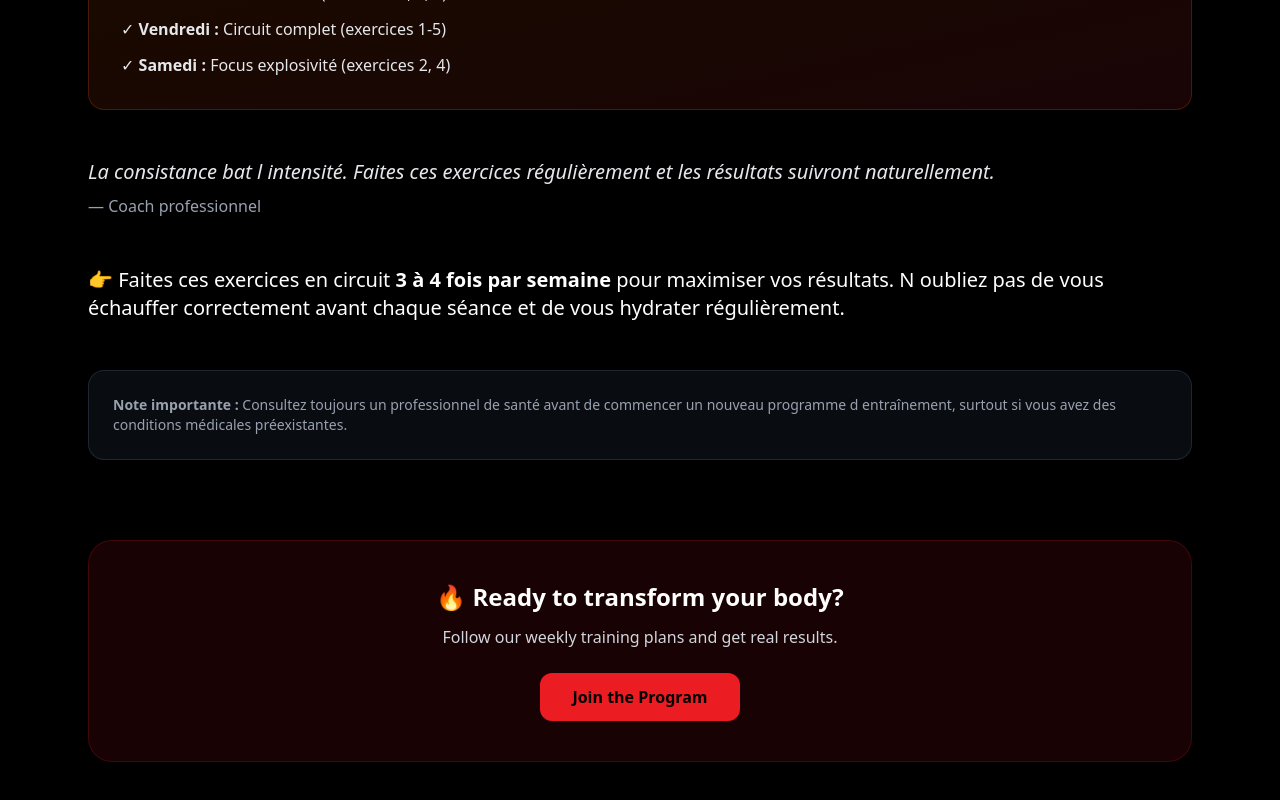
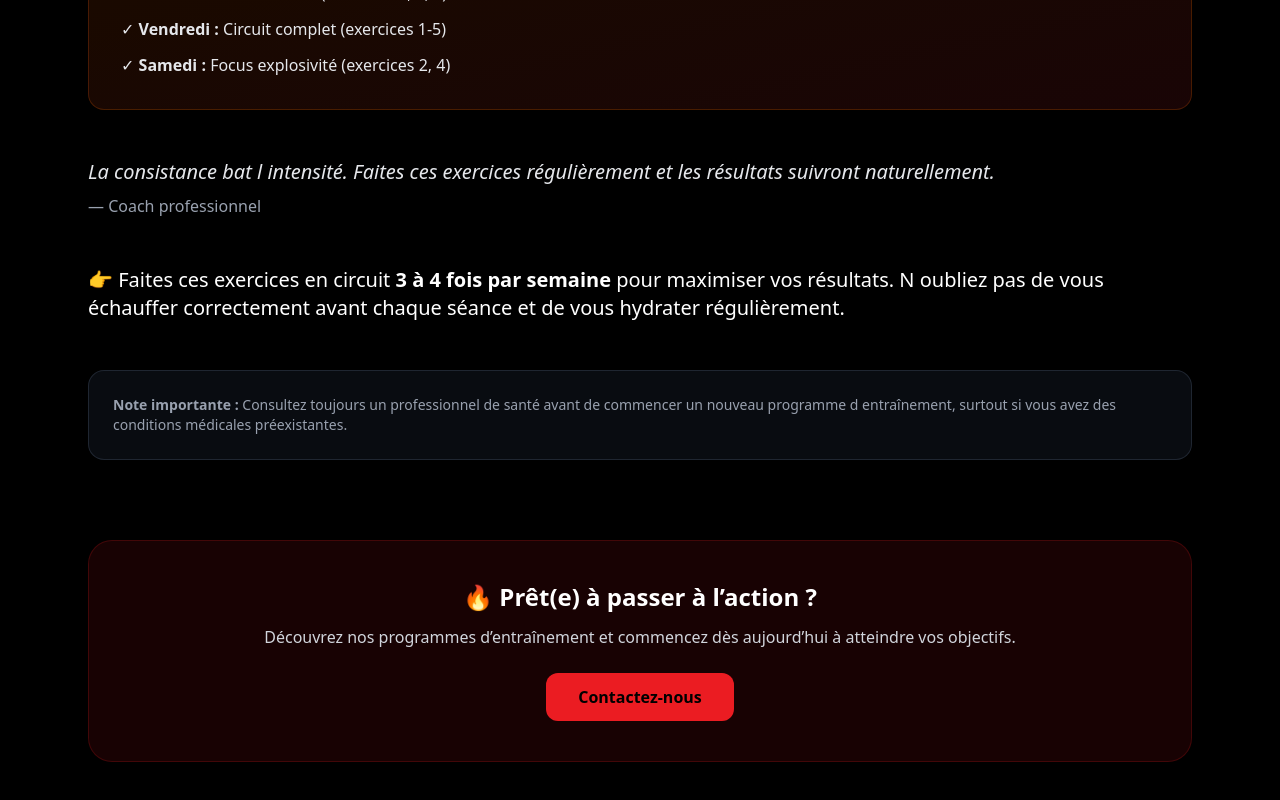
Before and after one commit to IlhamKaddi/gym-website, a Next.js app: page /blog/blog1 in a window 1280 px wide. Shown: the part 1946-2746 px from the top of the page. Built offline with nearby package versions, Linux system fonts and the light colour scheme; a web font is replaced by a local one.

Commit message:
feat: add other changes

```diff
--- a/app/compenents/ArticleLayout.tsx
+++ b/app/compenents/ArticleLayout.tsx
@@ -29,6 +29,7 @@ export default function ArticleLayout({
       const scrollTop = window.scrollY;
       setScrollProgress((scrollTop / documentHeight) * 100);
     };
+
     window.addEventListener("scroll", handleScroll);
     return () => window.removeEventListener("scroll", handleScroll);
   }, []);
@@ -49,11 +50,12 @@ export default function ArticleLayout({
         />
       </div>
 
-      {/* Navbar (scrolling) */}
+      {/* Navbar */}
       <Navbar />
 
       {/* Article */}
       <article className="relative max-w-6xl mx-auto px-6 pt-10 pb-24">
+
         {/* Meta */}
         <div className="flex flex-wrap items-center gap-4 mb-8">
           <span className="px-4 py-2 rounded-full bg-[#EB1C22]/10 border border-[#EB1C22]/30 text-[#EB1C22] text-sm">
@@ -85,14 +87,17 @@ export default function ArticleLayout({
             .prose p {
               @apply text-gray-300 leading-relaxed mb-6 text-lg;
             }
+
             .prose h2 {
               @apply text-3xl font-bold text-white mt-14 mb-6 relative pl-6;
             }
+
             .prose h2::before {
               content: "";
               @apply absolute left-0 top-2 w-1 h-8 rounded-full;
               background-color: #EB1C22;
             }
+
             .prose blockquote {
               @apply border-l-4 bg-[#EB1C22]/10 px-6 py-4 rounded-r-2xl my-10;
               border-color: #EB1C22;
@@ -105,16 +110,18 @@ export default function ArticleLayout({
         {/* CTA */}
         <div className="mt-20 p-10 rounded-3xl bg-[#EB1C22]/10 border border-[#EB1C22]/20 text-center">
           <h3 className="text-2xl font-bold mb-3">
-            🔥 Ready to transform your body?
+            🔥 Prêt(e) à passer à l’action ?
           </h3>
+
           <p className="text-gray-300 mb-6">
-            Follow our weekly training plans and get real results.
+            Découvrez nos programmes d’entraînement et commencez dès aujourd’hui à atteindre vos objectifs.
           </p>
+
           <Link
-            href="/programs"
+            href="/contact"
             className="inline-block px-8 py-3 rounded-xl bg-[#EB1C22] text-black font-semibold transition hover:scale-105"
           >
-            Join the Program
+            Contactez-nous
           </Link>
         </div>
       </article>
```
